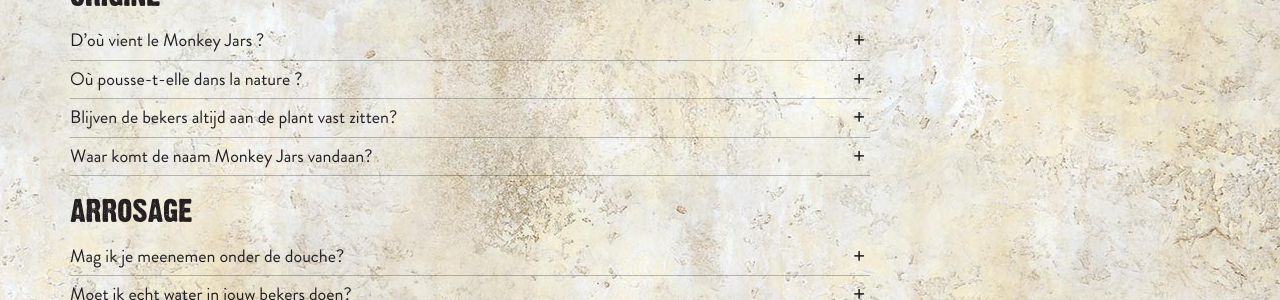
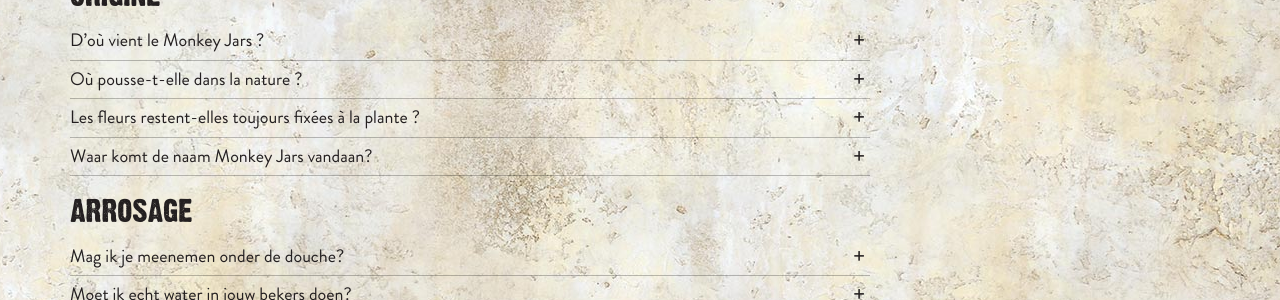
Before and after one commit to jhvanderschee/monkeyjars_fr, a Jekyll site: the page built from informations/index.md, in a window 1280 px wide and 900 px high. Shown: the part 326-626 px from the top of the window. Built offline with Jekyll 4.4.1, drawn with Linux system fonts in a browser that asks for light colours.

Commit message:
Updated 'informations/index.md' via CloudCannon

```diff
--- a/informations/index.md
+++ b/informations/index.md
@@ -15,11 +15,11 @@
       posent sur le bord de ses fleurs (qui ressemblent à des urnes), ils
       glissent et tombent au fond de la fleur. Ses fleurs sont remplies d’un
       liquide collant et riche en enzymes digestifs.
-  - title: Blijven de bekers altijd aan de plant vast zitten?
+  - title: Les fleurs restent-elles toujours fixées à la plante ?
     content: >-
-      Mijn bekers kunnen soms wel jaren blijven zitten. Dit hangt vooral af van
-      hoe ik word verzorgd. Als ik te weinig water drink, kunnen de bekers
-      uitdrogen (ze worden bruin) en sterven ze af.
+      La plante peut conserver ses fleurs plusieurs années. Cela dépend surtout
+      des soins reçus. Si l’arrosage est insuffisant, ses fleurs se dessèchent
+      (elles brunissent) et meurent.
   - title: Waar komt de naam Monkey Jars vandaan?
     content: >-
       De apen die door de jungle slingeren nemen onderweg wel eens een slokje
```
